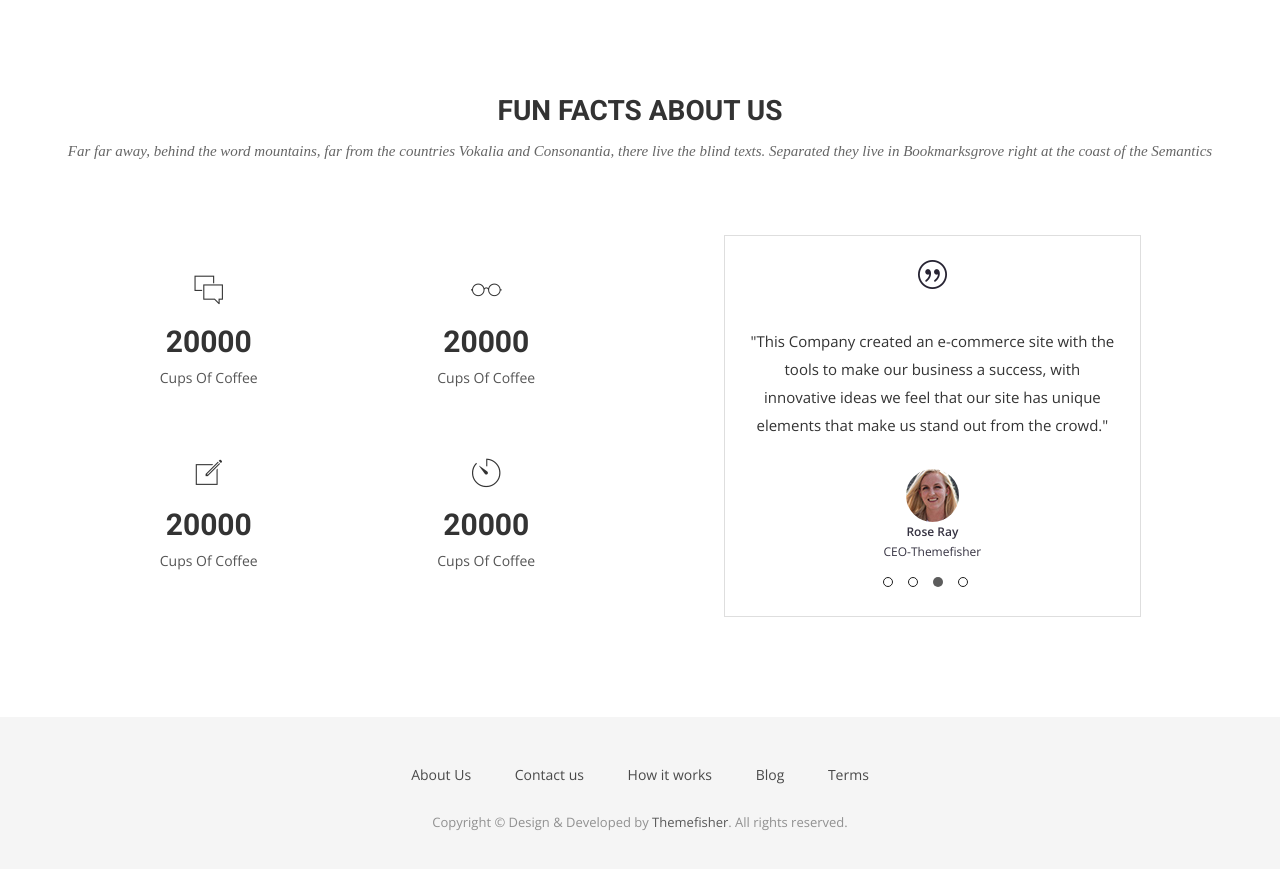
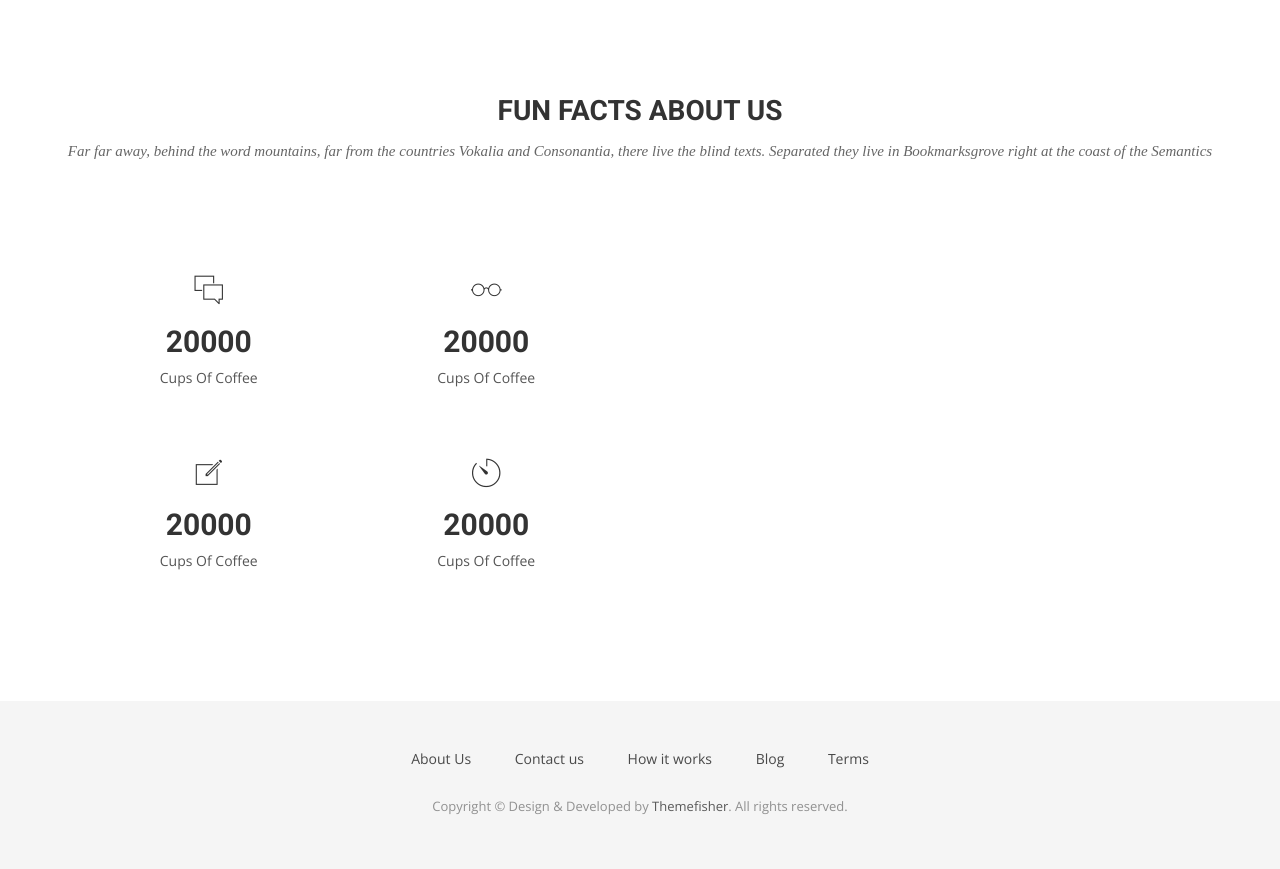
Before and after one commit to neptunestu/neptunestu.github.io, a Jekyll site: the page built from index.html, in a window 1280 px wide and 900 px high, scrolled down 3235 px. Shown: the top 869 px of the window. Built offline with Jekyll 4.4.1, drawn with Linux system fonts in a browser that asks for light colours; nearby versions of some CDN libraries; some web fonts are replaced.

Commit message:
removed testimonials

```diff
--- a/index.html
+++ b/index.html
@@ -181,44 +181,6 @@ permalink: /
           </ul>
         </div>
       </div>
-      <div class="col-md-6">
-        <div class="testimonial-carousel">
-          <div id="testimonial-slider" class="owl-carousel">
-            <div>
-                <img src="img/cotation.png" alt="IMG">
-                <p>"This Company created an ecommerce site with the tools to make our business a success, with innovative ideas we feel that our site has unique elements that make us stand out from the crowd."</p>
-                <div class="user">
-                  <img src="img/item-img1.jpg" alt="Pepole">
-                  <p><span>Rose Ray</span> CEO-Themefisher</p>
-                </div>
-            </div>
-            <div>
-              <img src="img/cotation.png" alt="IMG">
-                <p>"This Company created an e-commerce site with the tools to make our business a success, with innovative ideas we feel that our site has unique elements that make us stand out from the crowd."</p>
-                <div class="user">
-                  <img src="img/item-img1.jpg" alt="Pepole">
-                  <p><span>Rose Ray</span> CEO-Themefisher</p>
-                </div>
-            </div>
-            <div>
-              <img src="img/cotation.png" alt="IMG">
-                <p>"This Company created an e-commerce site with the tools to make our business a success, with innovative ideas we feel that our site has unique elements that make us stand out from the crowd."</p>
-                <div class="user">
-                  <img src="img/item-img1.jpg" alt="Pepole">
-                  <p><span>Rose Ray</span> CEO-Themefisher</p>
-                </div>
-            </div>
-            <div>
-              <img src="img/cotation.png" alt="IMG">
-                <p>"This Company created an e-commerce site with the tools to make our business a success, with innovative ideas we feel that our site has unique elements that make us stand out from the crowd."</p>
-                <div class="user">
-                  <img src="img/item-img1.jpg" alt="Pepole">
-                  <p><span>Rose Ray</span> CEO-Themefisher</p>
-                </div>
-            </div>
-          </div>
-        </div>
-      </div>
     </div>
   </div>
 </section>
```
